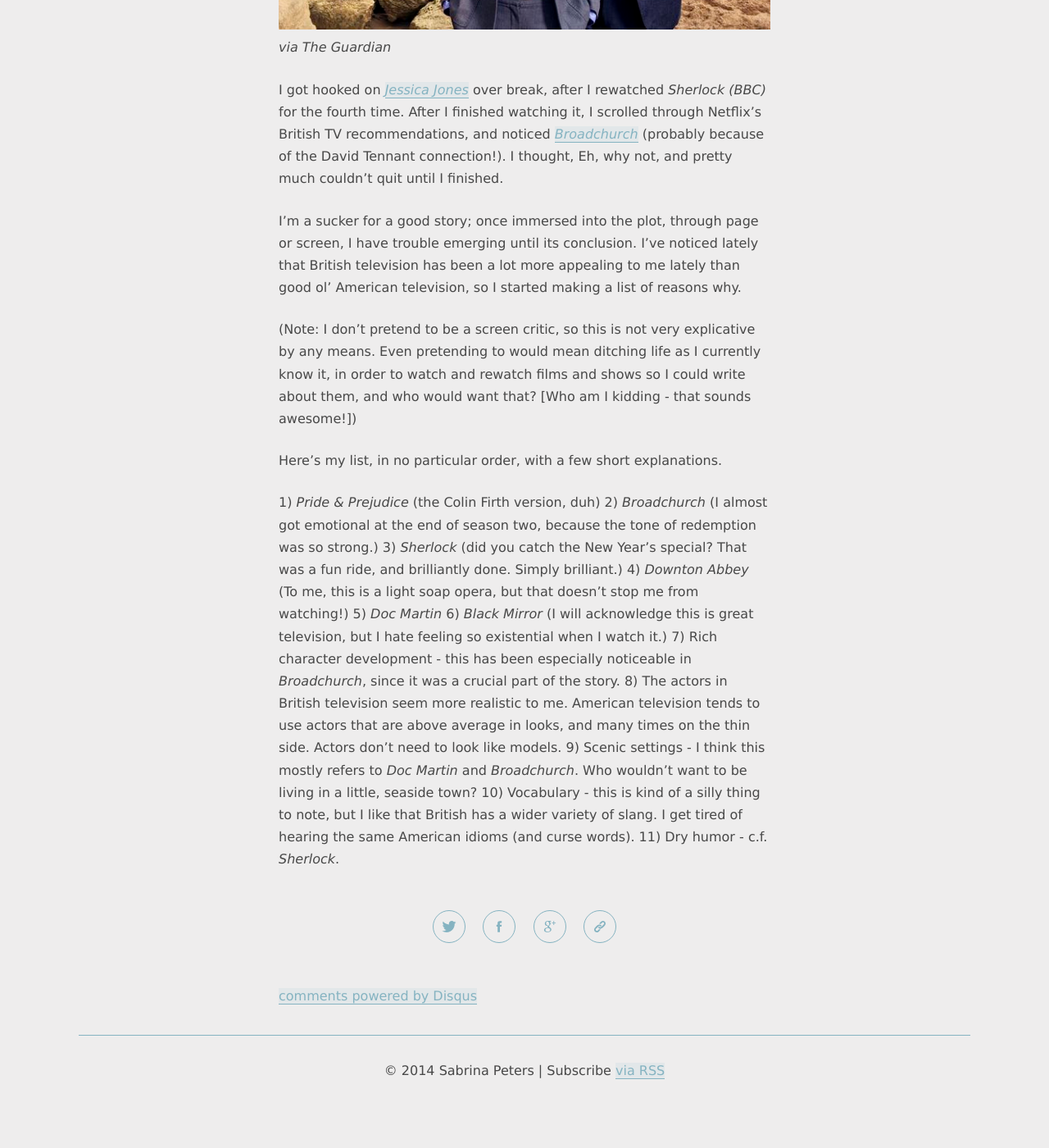
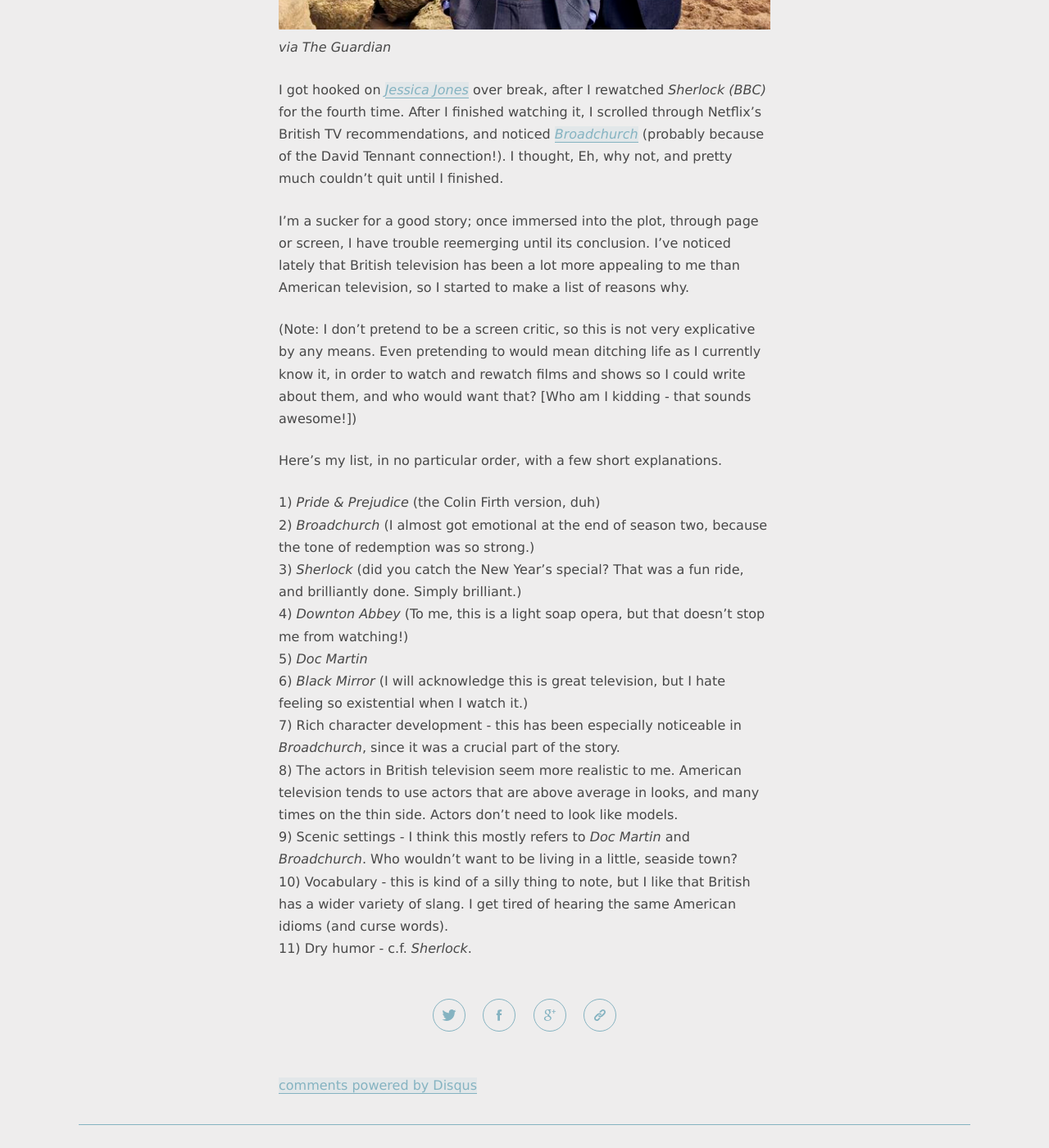
Before and after one commit to sabrinapeters/sdrp.old, a Jekyll site: the page built from _posts/2016-01-13-british-tv.md, in a window 1280 px wide and 1400 px high, scrolled down 625 px. Shown: the whole window at 82% size. Built offline with Jekyll 4.4.1, drawn with Linux system fonts in a browser that asks for light colours; some web fonts are replaced; comment, search, counter and statistics services are not loaded; before the commit the page ends 1975 px from its top, so only the background shows below that.

Commit message:
edits and formatting

```diff
--- a/_posts/2016-01-13-british-tv.md
+++ b/_posts/2016-01-13-british-tv.md
@@ -12,7 +12,7 @@ _via The Guardian_
 
 I got hooked on _[Jessica Jones](http://www.imdb.com/title/tt2357547/)_ over break, after I rewatched _Sherlock (BBC)_ for the fourth time. After I finished watching it, I scrolled through Netflix's British TV recommendations, and noticed _[Broadchurch](http://www.imdb.com/title/tt2249364/)_ (probably because of the David Tennant connection!). I thought, Eh, why not, and pretty much couldn't quit until I finished.
 
-I'm a sucker for a good story; once immersed into the plot, through page or screen, I have trouble emerging until its conclusion. I've noticed lately that British television has been a lot more appealing to me lately than good ol' American television, so I started making a list of reasons why.
+I'm a sucker for a good story; once immersed into the plot, through page or screen, I have trouble reemerging until its conclusion. I've noticed lately that British television has been a lot more appealing to me than American television, so I started to make a list of reasons why.
 
 (Note: I don't pretend to be a screen critic, so this is not very explicative by any means. Even pretending to would mean ditching life as I currently know it, in order to watch and rewatch films and shows so I could write about them, and who would want that? [Who am I kidding - that sounds awesome!])
 
```
